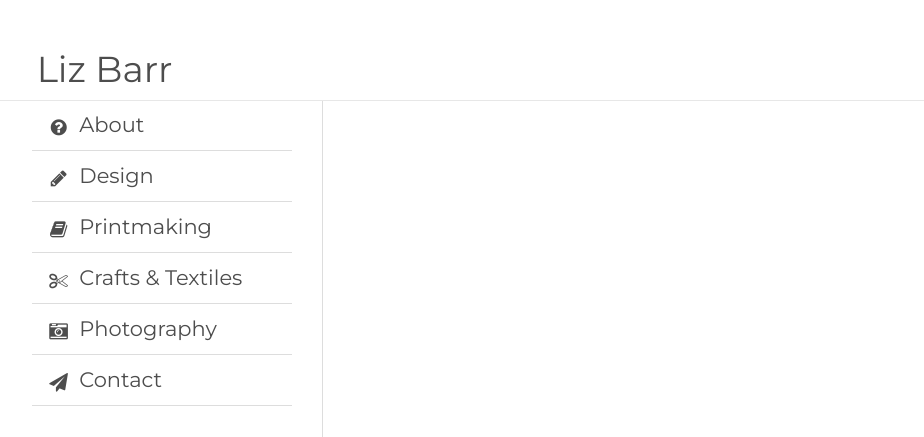
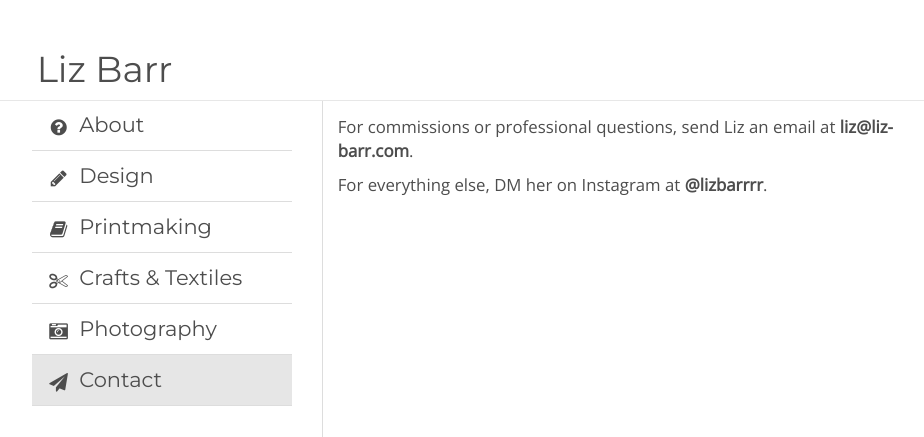
Before and after one commit to jeancochrane/liz-portfolio, a Django app: template portfolio/templates/pages/contact.html in a window 1280 px wide. Shown: the top 437 px of the page, without its empty margins (105-1029 px from the left). Run offline with Django 3.2, Linux system fonts and the light colour scheme; the template is opened without the code that fills it, so the values that code supplies are empty; some libraries are stand-ins or nearby versions.

Commit message:
Add contact page

```diff
--- a/portfolio/templates/pages/contact.html
+++ b/portfolio/templates/pages/contact.html
@@ -1,2 +1,23 @@
 {% extends 'base.html' %}
 {% load static %}
+
+{% block content %}
+    <div class="work-content">
+        <div class="visible-xs">
+            <h3 class="text-center">Contact</h3>
+            <br />
+        </div>
+        <p>For commissions or professional questions, send Liz an email at <a href="mailto:liz@liz-barr.com"><strong>liz@liz-barr.com</strong></a>.</p>
+        <p>For everything else, DM her on Instagram at <a href="https://www.instagram.com/lizbarrrr/"><strong>@lizbarrrr</strong></a>.
+    </div>
+{% endblock %}
+
+{% block extra-js %}
+<script>
+    $(function() {
+        /* Set the current nav tab as 'selected' */
+        $('.sidebar-select').removeAttr('style'); // reset all navs
+        $('.contact').css('background-color', '#e6e6e6'); // select the current nav
+    });
+</script>
+{% endblock %}
```
